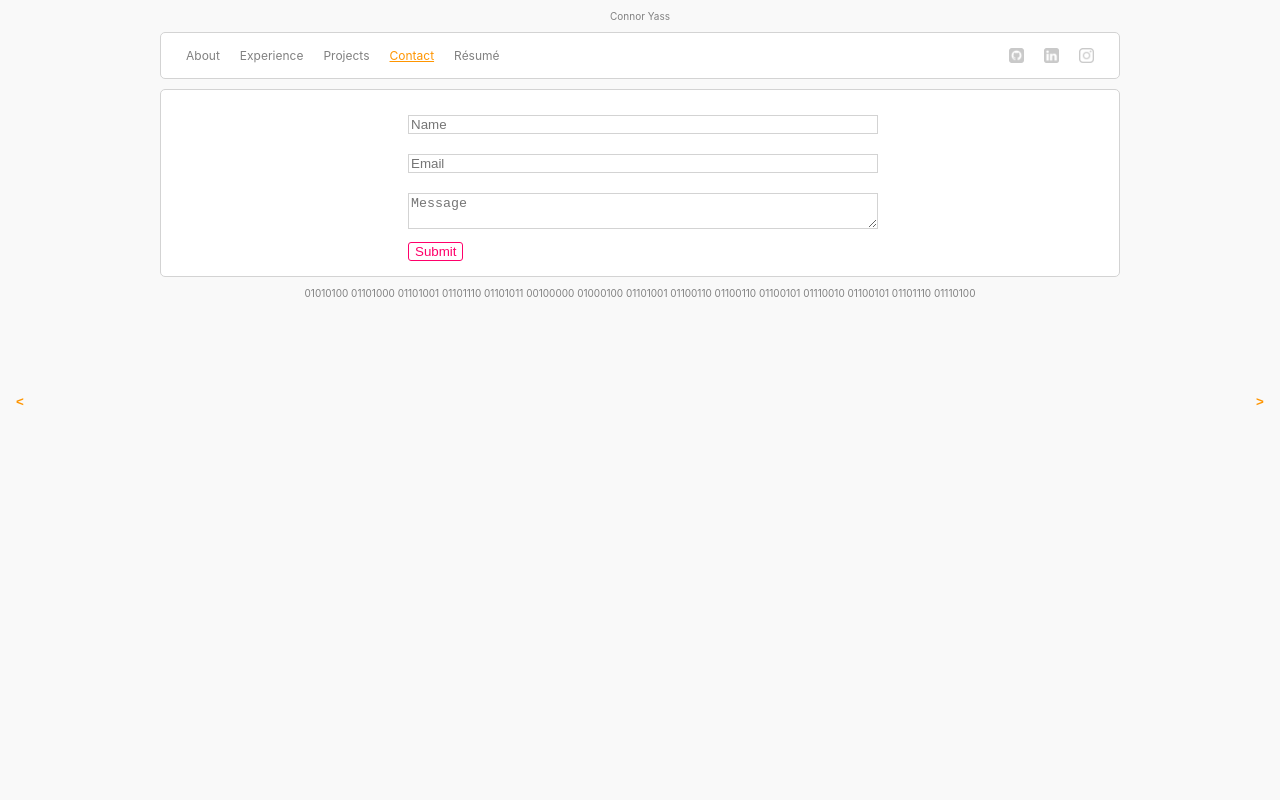
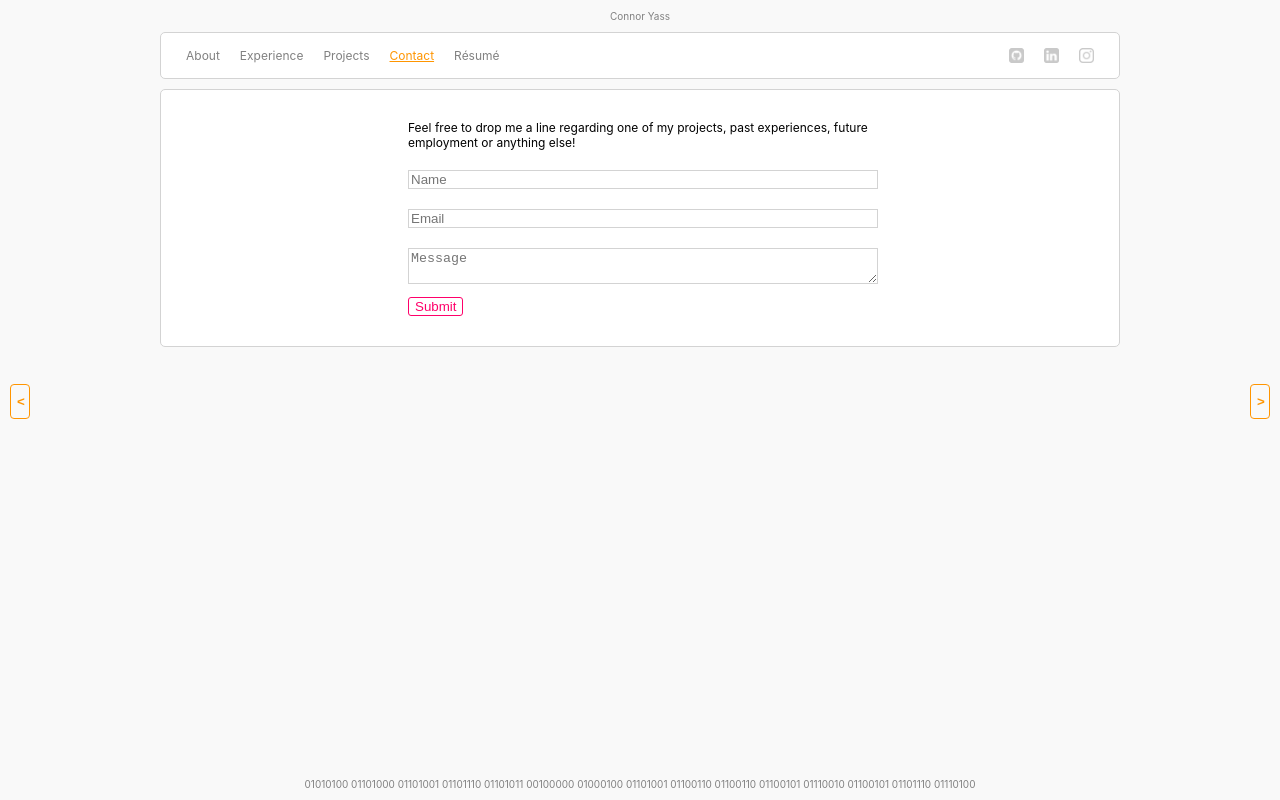
Before and after one commit to yassck02/portfolio, an Angular app in the folder src/: page /contact in a window 1280 px wide. Built offline with nearby package versions, Linux system fonts and the light colour scheme.

Commit message:
Stuck footer to the bottom of the page

```diff
--- a/src/src/app/app.component.css
+++ b/src/src/app/app.component.css
@@ -4,6 +4,13 @@
     height: 100%;
     margin-left: auto;
     margin-right: auto;
+    display: flex;
+    min-height: 100vh;
+    flex-direction: column;
+}
+
+.content {
+    flex: 1;
 }
 
 .card {
@@ -37,7 +44,7 @@ a:hover {
 
 button {
     color: hsl(var(--hue_0), 100%, 50%);
-    border: none;
+    border: solid 1px hsl(var(--hue_0), 100%, 50%);
     background: #f9f9f9;
     top: 48%;
     position: fixed;
--- a/src/src/app/app.component.html
+++ b/src/src/app/app.component.html
@@ -8,6 +8,7 @@
         <p>Connor Yass</p>
     </div>
 
+    <div class="content">
         <div class="card">
             <nav>
                 <a *ngFor="let tab of tabs"
@@ -34,6 +35,7 @@
         <div class="card">
             <router-outlet></router-outlet>
         </div>
+    </div>
 
     <div class="note">
         <p>01010100 01101000 01101001 01101110 01101011 00100000 01000100 01101001 01100110 01100110 01100101 01110010 01100101 01101110 01110100</p>
--- a/src/src/app/pages/contact/contact.page.css
+++ b/src/src/app/pages/contact/contact.page.css
@@ -1,3 +1,11 @@
+
+.main {
+    margin-left: auto;
+    margin-right: auto;
+    width: 50%;
+    margin-top: 15px;
+    margin-bottom: 15px;
+}
 
 .input {
     width: 100%;
@@ -8,9 +16,12 @@
 }
 
 form {
-    margin-left: auto;
-    margin-right: auto;
-    width: 50%;
+    width: 100%;
+}
+
+p {
+    margin-bottom: 10px;
+    margin-top: 0;
 }
 
 button {
--- a/src/src/app/pages/contact/contact.page.html
+++ b/src/src/app/pages/contact/contact.page.html
@@ -1,3 +1,6 @@
+
+<div class="main">
+    <p>Feel free to drop me a line regarding one of my projects, past experiences, future employment or anything else!</p>
 
     <form method="GET" action="mailto:yassck02@gmail.com">
         <input
@@ -30,3 +33,5 @@
 
         <button type="submit" (click)="processForm()">Submit</button>
     </form>
+
+</div>
--- a/src/src/app/pages/projects/projects.page.css
+++ b/src/src/app/pages/projects/projects.page.css
@@ -1,7 +1,7 @@
 a {
     color: #555;
     text-decoration: none;
-    margin: 6px;
+    margin-left: 6px;
     padding-left: 2px;
     border-left: 2px solid white;
 }
@@ -9,3 +9,12 @@ a {
 a:hover {
     border-left: 2px solid hsl(var(--hue_1), 100%, 50%);
 }
+
+p {
+    font-size: 14px;
+    margin: 7px;
+}
+
+.group {
+    margin-bottom: 10px;
+}
--- a/src/src/app/pages/projects/projects.page.html
+++ b/src/src/app/pages/projects/projects.page.html
@@ -1,3 +1,8 @@
-<a *ngFor="let project of projects; index as i"
-    routerLink="/projects/{{i}}">{{projects[i]}}
-</a>
+
+<div class="group">
+    <p>var <strong>personal_projects</strong>[ ] = [<p>
+    <a *ngFor="let project of projects; index as i"
+        routerLink="/projects/{{i}}">{{projects[i]}},
+    </a>
+    <p>];<p>
+</div>
```
Lines whose indentation alone changed are shown as unchanged.
